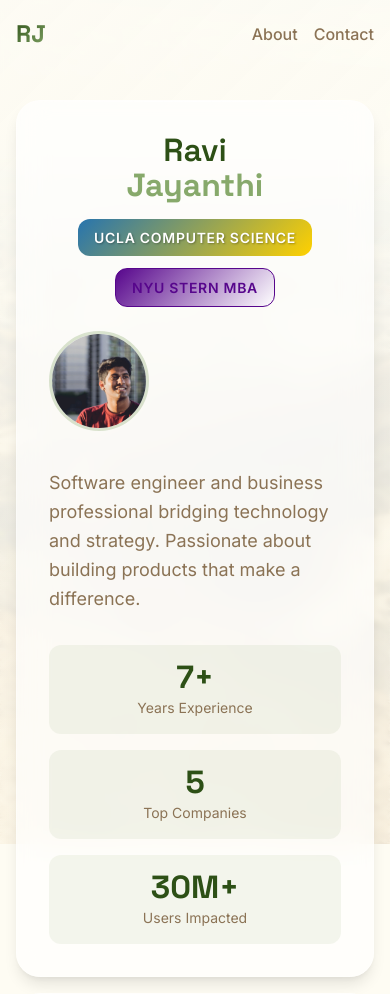
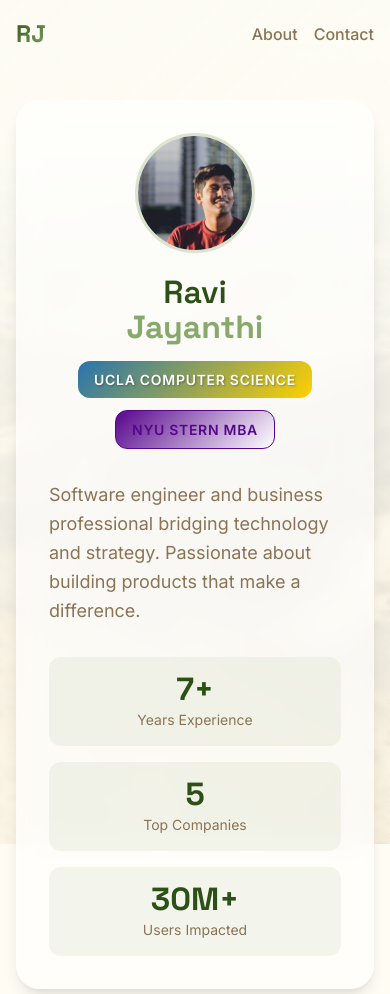
Before and after one commit to ravikjay/ravikjay.github.io, a PHP site: page / in a window 390 px wide. Shown: the top 994 px of the page. Run offline with PHP 8.4, Linux system fonts and the light colour scheme.

Commit message:
fix headshot placement styling

```diff
--- a/css/style.css
+++ b/css/style.css
@@ -586,13 +586,19 @@
     gap: var(--space-4);
   }
 
+  .headshot {
+    margin-top: 0;
+    order: -1;
+    align-self: center;
+  }
+
   .name-content {
     text-align: center;
   }
 
   .profile-image {
-    width: 100px;
-    height: 100px;
+    width: 120px;
+    height: 120px;
   }
 
   .footer-content {
```
